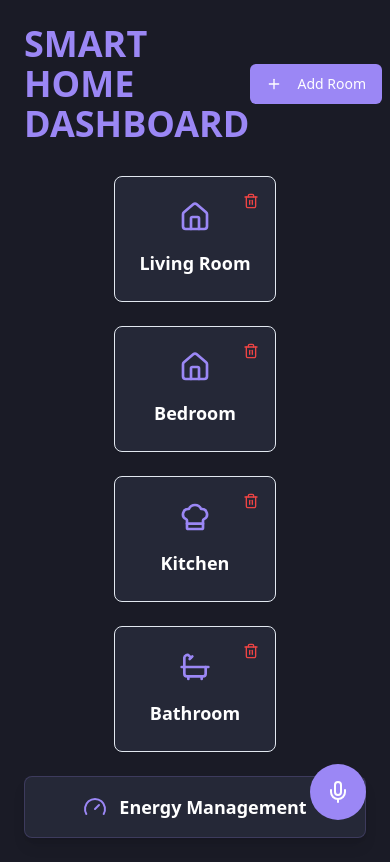
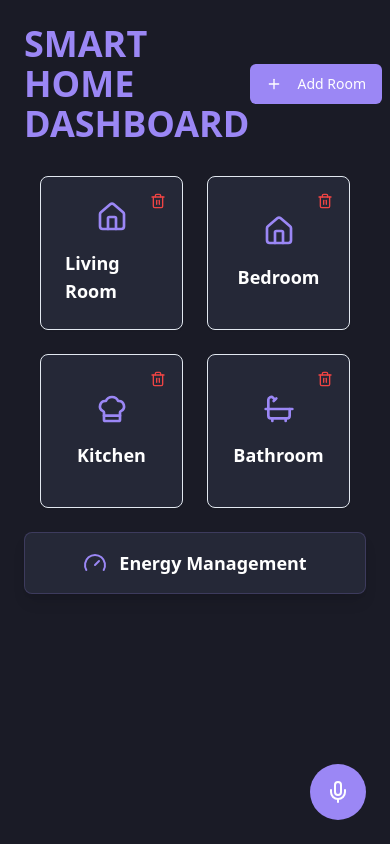
Before and after one commit to asumak2003/cozy-tabbed-haven-20, a React (Vite) app: page / in a window 390 px wide. Shown: the top 862 px of the page. Built offline with nearby package versions, Linux system fonts and the light colour scheme.

Commit message:
Update layout for buttons and rooms
Adjusted the layout of buttons to be non-symmetrical while maintaining the alignment of room and function elements in the Smart Home Dashboard.
[skip gpt_engineer]

```diff
--- a/src/components/SmartHomeDashboard.tsx
+++ b/src/components/SmartHomeDashboard.tsx
@@ -153,6 +153,14 @@ export const SmartHomeDashboard = () => {
 
   const showBackButton = Boolean(selectedRoom || selectedFeature || showEnergyManagement || showVideoSurveillance);
 
+  // Calculate the number of columns based on the number of items
+  const getGridCols = (count: number) => {
+    if (count <= 3) return `grid-cols-${count}`;
+    if (count === 4) return "grid-cols-2 md:grid-cols-4";
+    if (count === 5) return "grid-cols-3 md:grid-cols-5";
+    return "grid-cols-2 md:grid-cols-3 lg:grid-cols-4";
+  };
+
   if (showVideoSurveillance) {
     return (
       <div className="fixed inset-0 bg-[#1a1b26] z-50">
@@ -212,7 +220,7 @@ export const SmartHomeDashboard = () => {
         <div className="container mx-auto">
           <h2 className="text-2xl font-semibold text-white mb-6">{selectedRoom}</h2>
           <div className="flex justify-center">
-            <div className="grid grid-cols-1 sm:grid-cols-2 lg:grid-cols-3 xl:grid-cols-4 gap-6 auto-rows-fr max-w-7xl">
+            <div className={`grid ${getGridCols(features.length)} gap-6 auto-rows-fr w-full max-w-7xl`}>
               {features.map((feature) => (
                 <div
                   key={feature}
--- a/src/components/features/RoomGrid.tsx
+++ b/src/components/features/RoomGrid.tsx
@@ -19,10 +19,18 @@ export const RoomGrid = ({ rooms, onRoomSelect, onRoomDelete }: RoomGridProps) =
     }
   };
 
+  // Calculate the number of columns based on the number of rooms
+  const getGridCols = (count: number) => {
+    if (count <= 3) return `grid-cols-${count}`;
+    if (count === 4) return "grid-cols-2 md:grid-cols-4";
+    if (count === 5) return "grid-cols-3 md:grid-cols-5";
+    return "grid-cols-2 md:grid-cols-3 lg:grid-cols-4";
+  };
+
   return (
     <div className="container mx-auto px-4">
       <div className="flex justify-center">
-        <div className="grid grid-cols-1 sm:grid-cols-2 lg:grid-cols-3 xl:grid-cols-4 gap-6 auto-rows-fr max-w-7xl">
+        <div className={`grid ${getGridCols(rooms.length)} gap-6 auto-rows-fr w-full max-w-7xl`}>
           {rooms.map((room) => (
             <div
               key={room}
```
